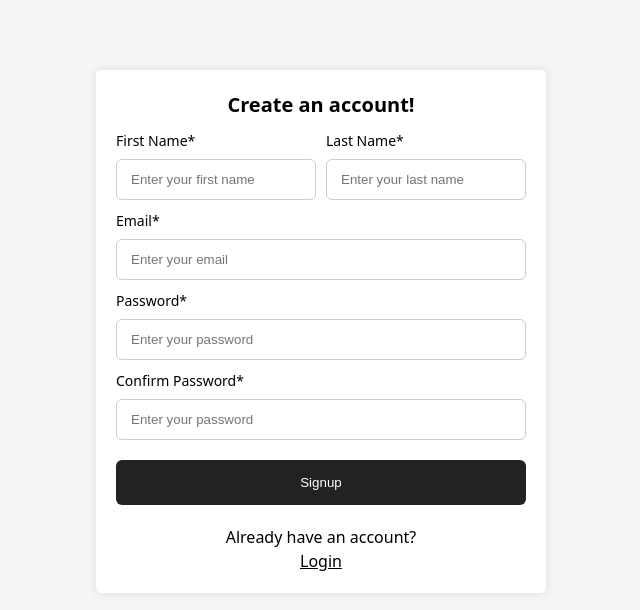
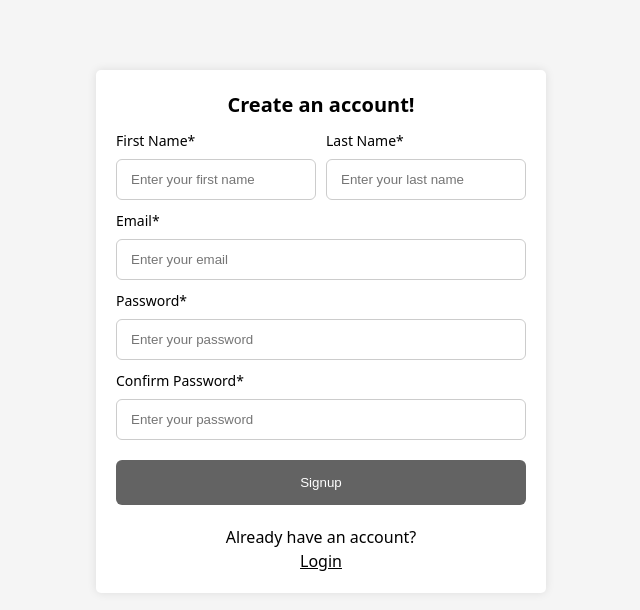
Before and after one commit to mayeedwin/taxually-app, an Angular app: page /login in a window 1280 px wide. Shown: the top 610 px of the page, without its empty margins (319-959 px from the left). Built offline with nearby package versions, Linux system fonts and the light colour scheme.

Commit message:
If passwords do nont match, disable btn

```diff
--- a/src/app/modules/login/login/login.component.html
+++ b/src/app/modules/login/login/login.component.html
@@ -136,7 +136,7 @@
         </div>
         <button
           [disabled]="
-            signupForm.invalid &&
+            signupForm.invalid ||
             signupPasswordControl?.value !== confirmPasswordControl?.value
           "
           class="form-btn"
```
